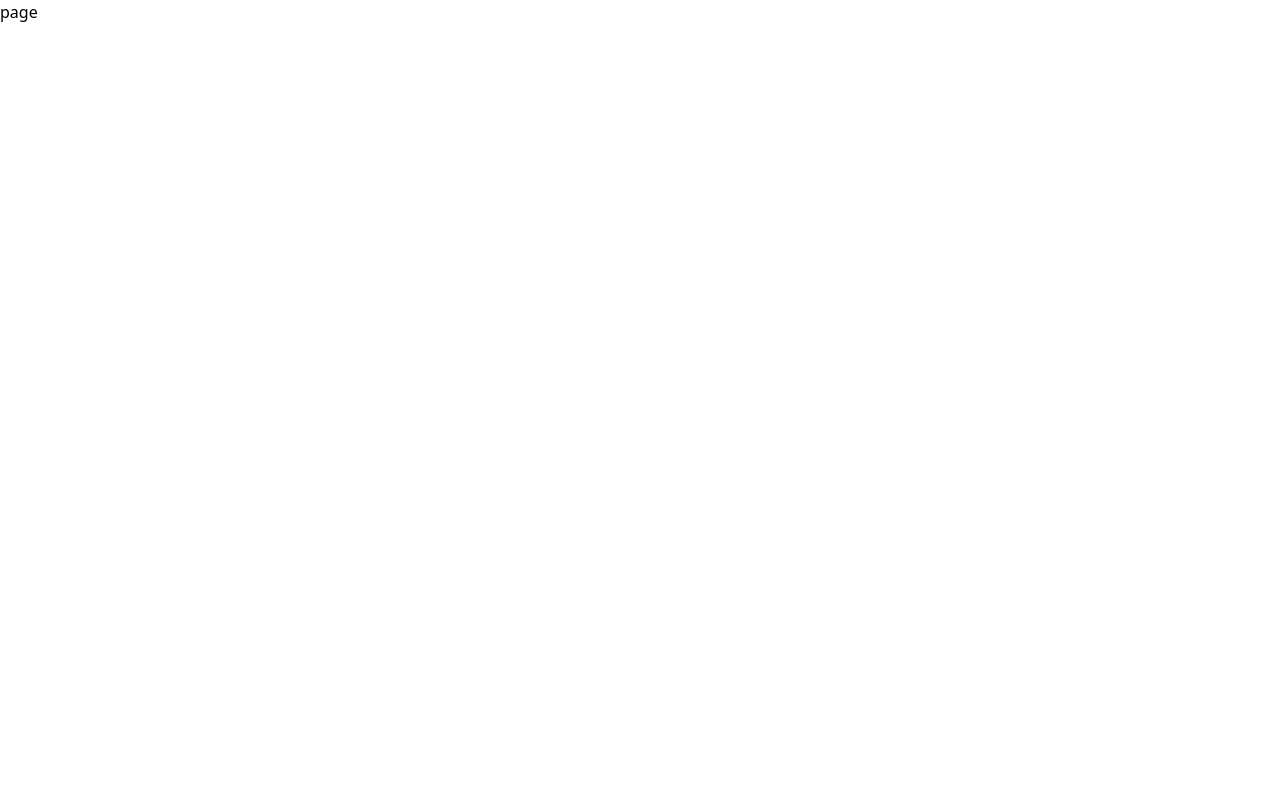
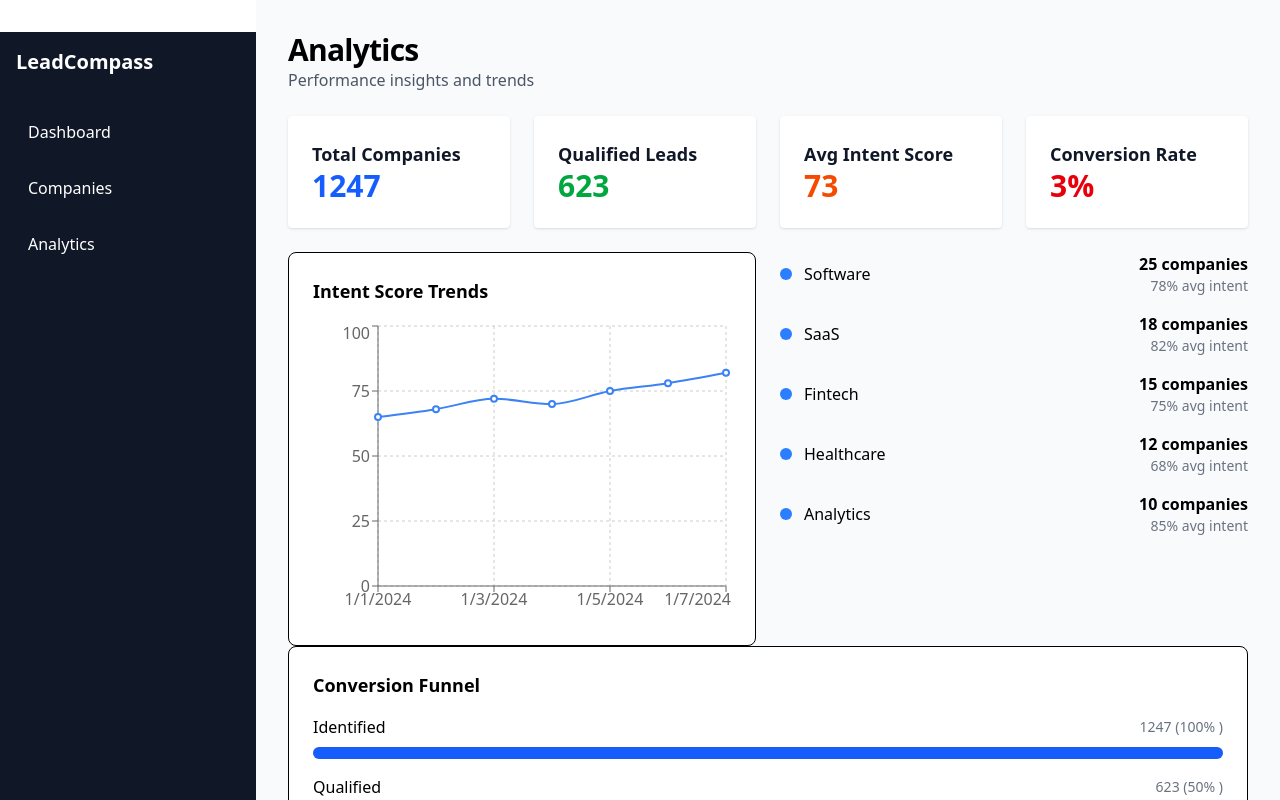
Before and after one commit to chun-eric/leadcompass, a Next.js app: page /analytics in a window 1280 px wide. Shown: the top 800 px of the page. Built offline with nearby package versions, Linux system fonts and the light colour scheme.

Commit message:
updated analytics page including mock analytics data

```diff
--- a/app/analytics/page.tsx
+++ b/app/analytics/page.tsx
@@ -1,7 +1,127 @@
+"use client";
 import React from "react";
+import { useQuery } from "@tanstack/react-query";
+import { DashboardLayout } from "@/components/layout/dashboard-layout";
+import { StatCard } from "@/components/ui/stat-card";
+import { IntentTrendCharts } from "@/components/charts/intent-trends";
+import { fetchAnalytics } from "@/lib/analytics-data";
 
-const page = () => {
-  return <div>page</div>;
-};
+export default function AnalyticsPage() {
+  const { data: analytics, isLoading } = useQuery({
+    queryKey: ["analytics"],
+    queryFn: fetchAnalytics,
+  });
 
-export default page;
+  if (isLoading) {
+    return (
+      <DashboardLayout>
+        <div className="space-y-6">
+          <h1 className="text-3xl font-bold">Analytics</h1>
+          <div className="grid gap-6 md:grid-cols-2 lg:grid-cols-4">
+            {[...Array(4)].map((_, i) => (
+              <div
+                className="h-32 bg-gray-200 rounded-lg animate-pulse"
+                key={i}
+              ></div>
+            ))}
+          </div>
+          <div className="h-80 bg-gray-200 rounded-lg animate-pulse"></div>
+        </div>
+      </DashboardLayout>
+    );
+  }
+
+  if (!analytics) return null;
+
+  const totalCompanies = analytics.conversionFunnel[0]?.count || 0;
+  const qualifiedCompanies = analytics.conversionFunnel[1]?.count || 0;
+  const avgIntentScore = Math.round(
+    analytics.intentTrends.reduce((sum, day) => sum + day.score, 0) /
+      analytics.intentTrends.length
+  );
+  const conversionRate = Math.round(
+    (analytics.conversionFunnel[3]?.count / totalCompanies) * 100
+  );
+
+  return (
+    <DashboardLayout>
+      <div className="space-y-6">
+        <div className="">
+          <h1 className="text-3xl font-bold tracking-tight">Analytics</h1>
+          <p className="text-gray-600">Performance insights and trends</p>
+        </div>
+
+        {/* Key Metrics */}
+        <div className="grid gap-6 md:grid-cols-2 lg:grid-cols-4">
+          <StatCard
+            title="Total Companies"
+            value={totalCompanies}
+            color="blue"
+          />
+          <StatCard
+            title="Qualified Leads"
+            value={qualifiedCompanies}
+            color="green"
+          />
+          <StatCard
+            title="Avg Intent Score"
+            value={avgIntentScore}
+            color="orange"
+          />
+          <StatCard
+            title="Conversion Rate"
+            value={`${conversionRate}%`}
+            color="red"
+          />
+        </div>
+
+        {/* Charts */}
+        <div className="grid gap-6 lg:grid-cols-2">
+          <IntentTrendCharts data={analytics.intentTrends} />
+          <div className="space-y-4">
+            {analytics.industryBreakdown.map((item) => (
+              <div
+                key={item.industry}
+                className="flex items-center justify-between"
+              >
+                <div className="flex items-center space-x-3">
+                  <div className="w-3 h-3 bg-blue-500 rounded-full"></div>
+                  <span className="font-medium">{item.industry}</span>
+                </div>
+                <div className="text-right">
+                  <div className="font-semibold">{item.count} companies</div>
+                  <div className="text-sm text-gray-500">
+                    {item.avgIntent}% avg intent
+                  </div>
+                </div>
+              </div>
+            ))}
+          </div>
+        </div>
+      </div>
+
+      {/* Conversion Funnel */}
+      <div className="bg-white p-6 rounded-lg border">
+        <h3 className="text-lg font-semibold mb-4">Conversion Funnel</h3>
+        <div className="space-y-4">
+          {analytics.conversionFunnel.map((stage, index) => (
+            <div key={stage.stage} className="relative">
+              <div className="flex items-center justify-between mb-2">
+                <span className="font-medium">{stage.stage}</span>
+                <span className="text-sm text-gray-500">
+                  {stage.count} ({stage.percentage}% )
+                </span>
+              </div>
+              <div className="w-full bg-gray-200 rounded-full h-3">
+                <div
+                  className="bg-blue-600 h-3 rounded-full transition-all duration-500"
+                  style={{ width: `${stage.percentage}%` }}
+                ></div>
+              </div>
+            </div>
+          ))}
+        </div>
+      </div>
+    </DashboardLayout>
+  );
+}
--- /dev/null
+++ b/components/charts/intent-trends.tsx
@@ -0,0 +1,46 @@
+import { Car } from "lucide-react";
+import {
+  LineChart,
+  Line,
+  XAxis,
+  YAxis,
+  CartesianGrid,
+  Tooltip,
+  ResponsiveContainer,
+} from "recharts";
+
+interface IntentTrendsChartProps {
+  data: Array<{ date: string; score: number; companies: number }>;
+}
+
+export function IntentTrendCharts({ data }: IntentTrendsChartProps) {
+  return (
+    <div className="bg-white p-6 rounded-lg border">
+      <h3 className="text-lg font-semibold mb-4">Intent Score Trends</h3>
+      <ResponsiveContainer width="100%" height={300}>
+        <LineChart data={data}>
+          <CartesianGrid strokeDasharray="3 3" />
+          <XAxis
+            dataKey="date"
+            tickFormatter={(value) => new Date(value).toLocaleDateString()}
+          />
+          <YAxis />
+          <Tooltip
+            labelFormatter={(value) => new Date(value).toLocaleDateString()}
+            formatter={(value, name) => [
+              value,
+              name === "score" ? "Avg Intent Score" : "Companies",
+            ]}
+          />
+          <Line
+            type="monotone"
+            dataKey="score"
+            stroke="#3b82f6"
+            strokeWidth={2}
+            name="Intent Score"
+          />
+        </LineChart>
+      </ResponsiveContainer>
+    </div>
+  );
+}
--- a/components/layout/sidebar.tsx
+++ b/components/layout/sidebar.tsx
@@ -14,7 +14,7 @@ export function Sidebar() {
           <li className="block p-3 rounded hover:bg-gray-700">
             <a href="/companies">Companies</a>
           </li>
-          <li className="block p-3 rounded hover:bg-gray-700">
+          <li className="block p-3 rounded hover:bg-gray-700 transition-colors">
             <a href="/analytics">Analytics</a>
           </li>
         </ul>
--- /dev/null
+++ b/lib/analytics-data.ts
@@ -0,0 +1,52 @@
+export interface AnalyticsData {
+  intentTrends: Array<{ date: string; score: number; companies: number }>;
+  industryBreakdown: Array<{
+    industry: string;
+    count: number;
+    avgIntent: number;
+  }>;
+  activityTimeline: Array<{ date: string; activities: number }>;
+  conversionFunnel: Array<{ stage: string; count: number; percentage: number }>;
+}
+
+export const mockAnalytics: AnalyticsData = {
+  intentTrends: [
+    { date: "2024-01-01", score: 65, companies: 45 },
+    { date: "2024-01-02", score: 68, companies: 52 },
+    { date: "2024-01-03", score: 72, companies: 58 },
+    { date: "2024-01-04", score: 70, companies: 61 },
+    { date: "2024-01-05", score: 75, companies: 67 },
+    { date: "2024-01-06", score: 78, companies: 73 },
+    { date: "2024-01-07", score: 82, companies: 79 },
+  ],
+
+  industryBreakdown: [
+    { industry: "Software", count: 25, avgIntent: 78 },
+    { industry: "SaaS", count: 18, avgIntent: 82 },
+    { industry: "Fintech", count: 15, avgIntent: 75 },
+    { industry: "Healthcare", count: 12, avgIntent: 68 },
+    { industry: "Analytics", count: 10, avgIntent: 85 },
+  ],
+
+  activityTimeline: [
+    { date: "2024-01-01", activities: 125 },
+    { date: "2024-01-02", activities: 143 },
+    { date: "2024-01-03", activities: 167 },
+    { date: "2024-01-04", activities: 156 },
+    { date: "2024-01-05", activities: 189 },
+    { date: "2024-01-06", activities: 201 },
+    { date: "2024-01-07", activities: 234 },
+  ],
+
+  conversionFunnel: [
+    { stage: "Identified", count: 1247, percentage: 100 },
+    { stage: "Qualified", count: 623, percentage: 50 },
+    { stage: "Engaged", count: 187, percentage: 15 },
+    { stage: "Converted", count: 37, percentage: 3 },
+  ],
+};
+
+export const fetchAnalytics = async (): Promise<AnalyticsData> => {
+  await new Promise((resolve) => setTimeout(resolve, 1000));
+  return mockAnalytics;
+};
```
